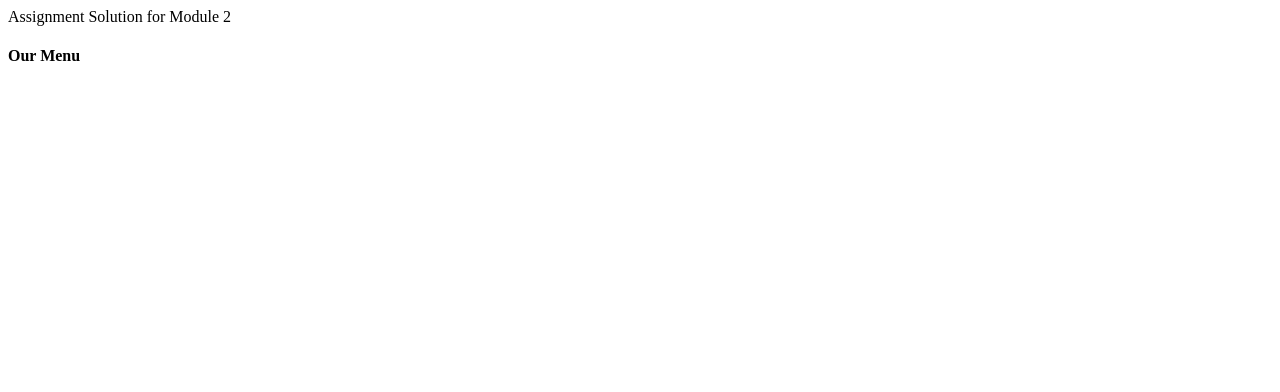
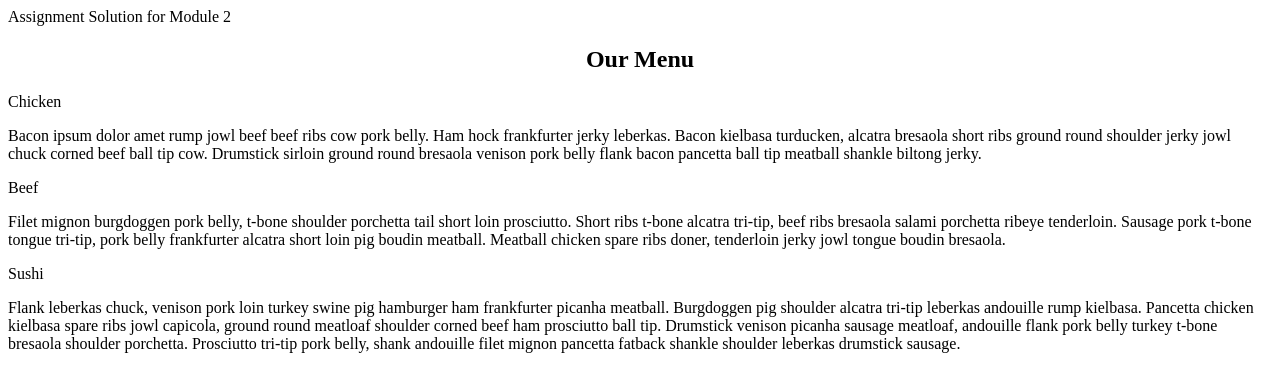
Before and after one commit to riadnassour/riadnassour.github.io, a plain HTML site: page module2-solution/index.html in a window 1280 px wide. Drawn offline with Linux system fonts and the light colour scheme.

Commit message:
Update style.css

```diff
--- a/module2-solution/css/style.css
+++ b/module2-solution/css/style.css
@@ -1,11 +1,18 @@
+* {
+  box-sizing: border-box;
+}
+
 @media (min-width: 992px) {
-    /* Desktop */
+  /* Desktop */
+  h2 {
+    text-align: center;
+  }
 }
 
 @media (min-width: 768px) and (max-width: 991px) {
-    /* Tablet view  */
+  /* Tablet view  */
 }
 
 @media (max-width: 767px) {
-    /* Mobile view */
+  /* Mobile view */
 }
--- a/module2-solution/index.html
+++ b/module2-solution/index.html
@@ -3,8 +3,25 @@
   <head>
     <meta charset="utf-8" />
     <tilte>Assignment Solution for Module 2</tilte>
+    <link rel = "stylesheet" type = "text/css" href = "/module2-solution/css/style.css" />
   </head>
   <body>
-    <h4>Our Menu</h4>
+    <h2>Our Menu</h2>
+
+    <div class="row">
+      <div class="chicken_div">
+        <p class="chicken">Chicken</p>
+        <p>Bacon ipsum dolor amet rump jowl beef beef ribs cow pork belly. Ham hock frankfurter jerky leberkas. Bacon kielbasa turducken, alcatra bresaola short ribs ground round shoulder jerky jowl chuck corned beef ball tip cow. Drumstick sirloin ground round bresaola venison pork belly flank bacon pancetta ball tip meatball shankle biltong jerky.</p></div>
+    </div>
+
+    <div class="beef_div">
+        <p class="beef">Beef</p>
+        <p>Filet mignon burgdoggen pork belly, t-bone shoulder porchetta tail short loin prosciutto. Short ribs t-bone alcatra tri-tip, beef ribs bresaola salami porchetta ribeye tenderloin. Sausage pork t-bone tongue tri-tip, pork belly frankfurter alcatra short loin pig boudin meatball. Meatball chicken spare ribs doner, tenderloin jerky jowl tongue boudin bresaola.</p></div>
+  </div>
+
+  <div class="sushi_div">
+      <p class="sushi">Sushi</p>
+    <p>Flank leberkas chuck, venison pork loin turkey swine pig hamburger ham frankfurter picanha meatball. Burgdoggen pig shoulder alcatra tri-tip leberkas andouille rump kielbasa. Pancetta chicken kielbasa spare ribs jowl capicola, ground round meatloaf shoulder corned beef ham prosciutto ball tip. Drumstick venison picanha sausage meatloaf, andouille flank pork belly turkey t-bone bresaola shoulder porchetta. Prosciutto tri-tip pork belly, shank andouille filet mignon pancetta fatback shankle shoulder leberkas drumstick sausage.</p></div>
+  </div>
   </body>
 </html>
```
